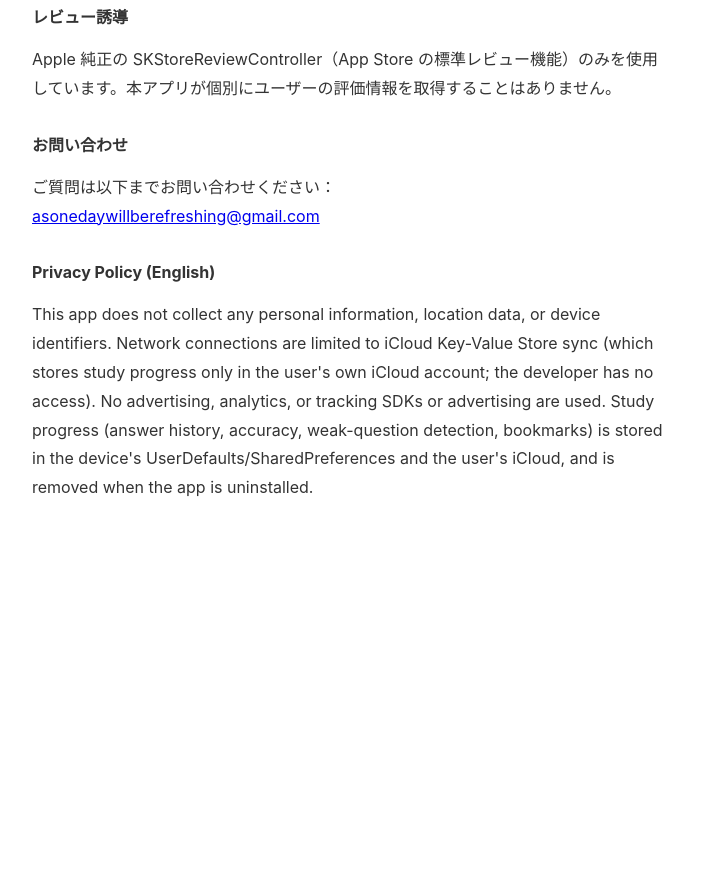
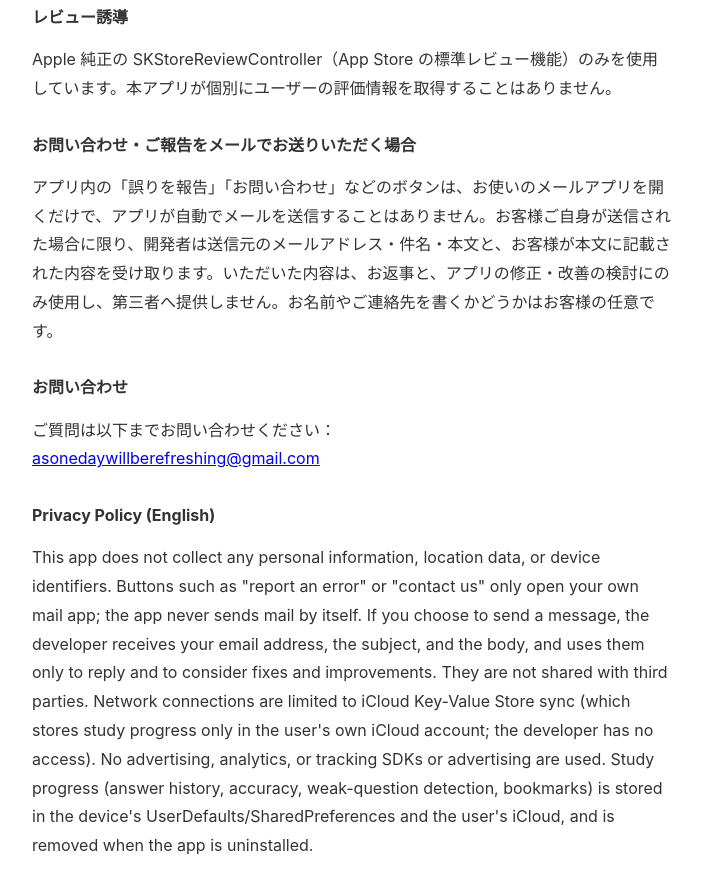
Before and after one commit to takurofukuma/denki-shunin-legal, a plain HTML site: page privacy.html in a window 1280 px wide. Shown: the part 996-1888 px from the top of the page, without its empty margins (288-990 px from the left). Before the commit the page ends 1538 px from the top, so only its background shows below. Drawn offline with Linux system fonts and the light colour scheme.

Commit message:
メールでのご報告・お問い合わせで開発者が受け取る情報を明記する
アプリ内の「誤りを報告」「お問い合わせ」「受験結果を知らせる」は mailto を開くだけで
自動送信はしないが、利用者が送れば送信元アドレス・件名・本文が開発者に届く。
これまで「個人情報を取得しません」としか書いておらず、アプリによる自動収集と、
利用者が自分で送ったメールの受領が区別できなかった。

課金まわりの「氏名・メールアドレス等を開発者が受け取ることはありません」は
その文脈では正しいので、そのまま残して別の節として足している。

Co-Authored-By: Claude Opus 5 (1M context) <noreply@anthropic.com>

```diff
--- a/privacy.html
+++ b/privacy.html
@@ -22,7 +22,7 @@
   <h1>プライバシーポリシー</h1>
   <p>アプリ名：電気通信主任技術者ドリル<br>
   開発者：KawaApp Studio<br>
-  最終更新：2026年7月6日</p>
+  最終更新：2026年9月14日</p>
 
   <h2>開発者による情報収集</h2>
   <p>本アプリは、ユーザーの個人情報・位置情報・端末識別情報・その他いかなる個人データも開発者側に収集することはありません。</p>
@@ -43,11 +43,14 @@
   <h2>レビュー誘導</h2>
   <p>Apple 純正の SKStoreReviewController（App Store の標準レビュー機能）のみを使用しています。本アプリが個別にユーザーの評価情報を取得することはありません。</p>
 
+  <h2>お問い合わせ・ご報告をメールでお送りいただく場合</h2>
+  <p>アプリ内の「誤りを報告」「お問い合わせ」などのボタンは、お使いのメールアプリを開くだけで、アプリが自動でメールを送信することはありません。お客様ご自身が送信された場合に限り、開発者は送信元のメールアドレス・件名・本文と、お客様が本文に記載された内容を受け取ります。いただいた内容は、お返事と、アプリの修正・改善の検討にのみ使用し、第三者へ提供しません。お名前やご連絡先を書くかどうかはお客様の任意です。</p>
+
   <h2>お問い合わせ</h2>
   <p>ご質問は以下までお問い合わせください：<br>
   <a href="mailto:asonedaywillberefreshing@gmail.com">asonedaywillberefreshing@gmail.com</a></p>
 
   <h2>Privacy Policy (English)</h2>
-  <p>This app does not collect any personal information, location data, or device identifiers. Network connections are limited to iCloud Key-Value Store sync (which stores study progress only in the user's own iCloud account; the developer has no access). No advertising, analytics, or tracking SDKs or advertising are used. Study progress (answer history, accuracy, weak-question detection, bookmarks) is stored in the device's UserDefaults/SharedPreferences and the user's iCloud, and is removed when the app is uninstalled.</p>
+  <p>This app does not collect any personal information, location data, or device identifiers. Buttons such as "report an error" or "contact us" only open your own mail app; the app never sends mail by itself. If you choose to send a message, the developer receives your email address, the subject, and the body, and uses them only to reply and to consider fixes and improvements. They are not shared with third parties. Network connections are limited to iCloud Key-Value Store sync (which stores study progress only in the user's own iCloud account; the developer has no access). No advertising, analytics, or tracking SDKs or advertising are used. Study progress (answer history, accuracy, weak-question detection, bookmarks) is stored in the device's UserDefaults/SharedPreferences and the user's iCloud, and is removed when the app is uninstalled.</p>
 </body>
 </html>
```
